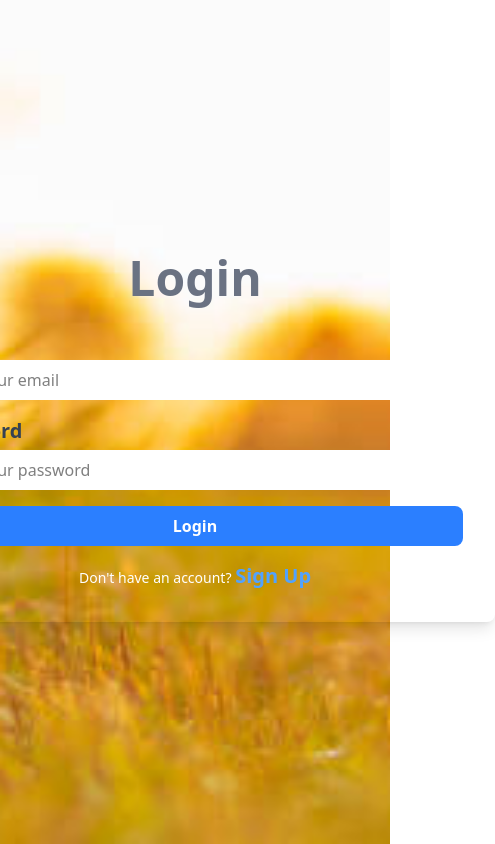
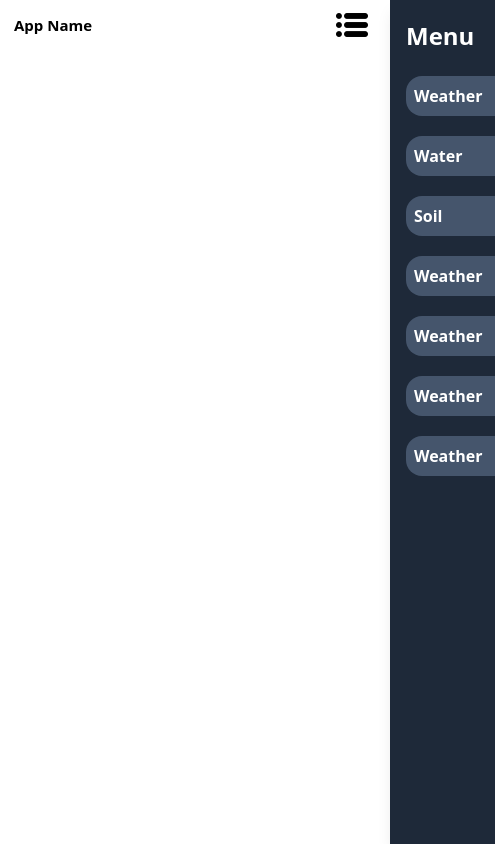
Before and after one commit to Sampath252005/AgriFlow, a React (Vite) app: page /SignUP in a window 390 px wide. Shown: the whole page, 495 px wide, since content can reach past the window. Built offline with nearby package versions, Linux system fonts and the light colour scheme.

Commit message:
Menu componnet added

```diff
--- a/src/App.jsx
+++ b/src/App.jsx
@@ -7,9 +7,9 @@ function App() {
 
   return (
     <>
-      <LoginPage/>
+      {/* <LoginPage/> */}
       {/* <SignUp/> */}
-      {/* <Home/> */}
+      <Home/>
     </>
   )
 }
--- /dev/null
+++ b/src/components/Menu.jsx
@@ -0,0 +1,46 @@
+import React from "react";
+
+const Menu = ({ show, onClose }) => {
+  return (
+    <>
+      {/* Overlay */}
+      {show && (
+        <div
+          className="fixed inset-0 bg-opacity-50 z-40"
+          onClick={onClose}
+        ></div>
+      )}
+
+      {/* Sidebar */}
+      <div
+        className={`fixed top-0 right-0 w-64 md:w-80 h-full bg-gray-800 shadow-lg text-white p-4 z-50 transform ${
+          show ? "translate-x-0" : "translate-x-full"
+        } transition-transform duration-300`}
+      >
+        {/* Header */}
+        <div className="flex-col space-y-5 ">
+        <div className="flex justify-between items-center">
+          <h2 className="text-2xl font-extrabold">Menu</h2>
+          <button
+            className="bg-gray-700 text-white rounded-md px-4 py-2 font-bold hover:bg-slate-500"
+            onClick={onClose}
+          >
+            Close
+          </button>
+          </div>
+          <div className="flex-col space-y-5 font-bold">
+          <p className="bg-slate-600 rounded-2xl p-2 hover:bg-slate-700">Weather</p>
+          <p className="bg-slate-600 rounded-2xl p-2 hover:bg-slate-700">Water</p>
+          <p className="bg-slate-600 rounded-2xl p-2 hover:bg-slate-700">Soil</p>
+          <p className="bg-slate-600 rounded-2xl p-2 hover:bg-slate-700">Weather</p>
+          <p className="bg-slate-600 rounded-2xl p-2 hover:bg-slate-700">Weather</p>
+          <p className="bg-slate-600 rounded-2xl p-2 hover:bg-slate-700">Weather</p>
+          <p className="bg-slate-600 rounded-2xl p-2 hover:bg-slate-700">Weather</p>
+          </div>
+        </div>
+      </div>
+    </>
+  );
+};
+
+export default Menu;
--- a/src/components/NavBar.jsx
+++ b/src/components/NavBar.jsx
@@ -1,20 +1,30 @@
-import React from 'react'
+import React, { useState } from "react";
+import menuIcon from "../images/menu-icon.png";
+import Menu from "./Menu";
 
 const NavBar = () => {
+  const [showSetting, setShowSetting] = useState(false);
+
   return (
     <>
-    <nav className="flex justify-between px-3.5 bg-slate-800 min-h-[50px] items-center">
-  <ul className="flex gap-x-10 font-bold text-white">
-    <li className='hover:bg-slate-600 p-5 rounded-2xl border'>App Name</li>
-    <li className='hover:bg-slate-600 p-5 rounded-2xl'>Home</li>
-    <li className='hover:bg-slate-600 p-5 rounded-2xl'>Weather</li>
-    <li className='hover:bg-slate-600 p-5 rounded-2xl'>Soil</li>
-    <li className='hover:bg-slate-600 p-5 rounded-2xl'>Water</li>
-  </ul>
-</nav>
+      <nav className="flex justify-between px-3.5 bg-white min-h-[50px] items-center">
+        <h1 className="font-bold text-[15px] md:text-[20px]">App Name</h1>
+        <button
+          className="p-2 rounded-md hover:scale-110 transition-transform"
+          onClick={() => setShowSetting(!showSetting)}
+        >
+          <img
+            src={menuIcon}
+            alt="Menu icon"
+            className="w-8 h-8 md:w-10 md:h-10 cursor-pointer"
+          />
+        </button>
+      </nav>
 
+      {/* Menu component */}
+      <Menu show={showSetting} onClose={() => setShowSetting(false)} />
     </>
-  )
-}
+  );
+};
 
-export default NavBar
+export default NavBar;
```
Also changed, not shown: src/images/menu-icon.png (added).
